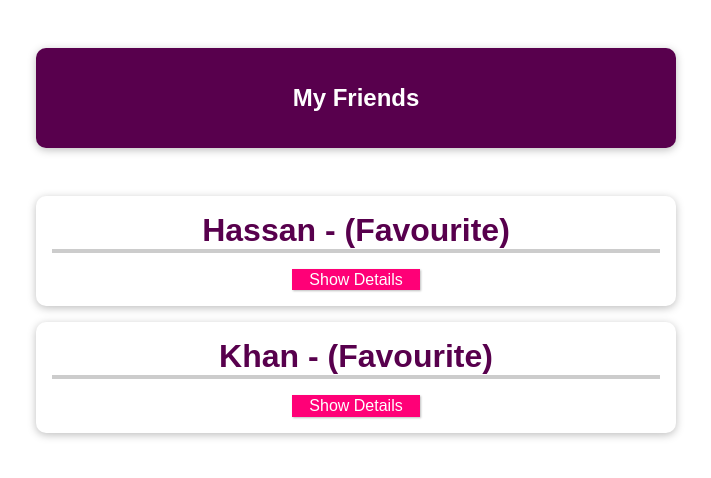
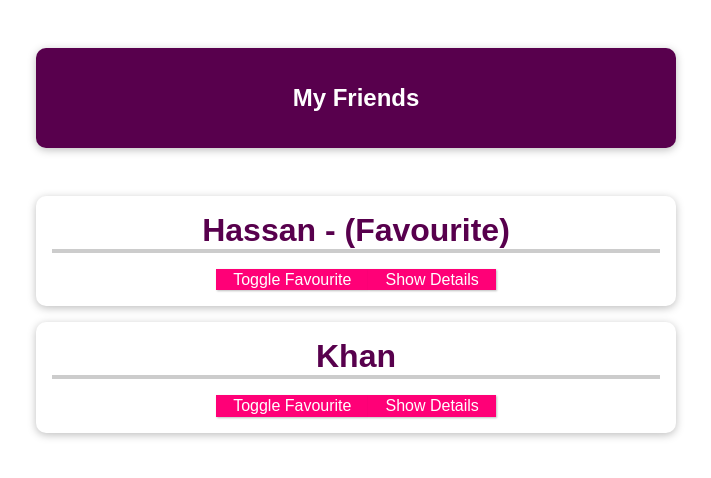
Before and after one commit to HassanKhan123/vuejs-components, a Vue app: page / in a window 1280 px wide. Shown: the top 478 px of the page, without its empty margins (284-995 px from the left). Built offline with nearby package versions, Linux system fonts and the light colour scheme.

Commit message:
emitting custom events - child to parent communication

```diff
--- a/src/App.vue
+++ b/src/App.vue
@@ -7,10 +7,12 @@
       <friend-contact
         v-for="friend in friends"
         :key="friend.id"
+        :id="friend.id"
         :name="friend.name"
         :email="friend.email"
         :phone-number="friend.phone"
-        :is-favourite="true"
+        :is-favourite="friend.isFavourite"
+        @toggle-favourite="toggleFavouriteStatus"
       ></friend-contact>
     </ul>
   </section>
@@ -26,15 +28,23 @@ export default {
           name: "Hassan",
           email: "hassan@gmail.com",
           phone: "03243219156",
+          isFavourite: true,
         },
         {
           id: "2",
           name: "Khan",
           email: "khan@gmail.com",
           phone: "03243219156",
+          isFavourite: false,
         },
       ],
     };
+  },
+  methods: {
+    toggleFavouriteStatus(id) {
+      const identifiedFriend = this.friends.find((friend) => friend.id === id);
+      identifiedFriend.isFavourite = !identifiedFriend.isFavourite;
+    },
   },
 };
 </script>
--- a/src/components/FriendContact.vue
+++ b/src/components/FriendContact.vue
@@ -1,6 +1,7 @@
 <template>
   <li>
     <h2>{{ name }} {{ isFavourite ? "- (Favourite)" : "" }}</h2>
+    <button @click="toggleFavourite">Toggle Favourite</button>
     <button @click="toggleDetails">
       {{ detailsAreVisible ? "Hide" : "Show" }} Details
     </button>
@@ -15,6 +16,10 @@
 export default {
   // props:['name','email','phoneNumber'],
   props: {
+    id: {
+      type: String,
+      required: true,
+    },
     name: {
       type: String,
       required: true,
@@ -42,6 +47,9 @@ export default {
     toggleDetails() {
       this.detailsAreVisible = !this.detailsAreVisible;
     },
+    toggleFavourite() {
+      this.$emit("toggle-favourite", this.id);
+    },
   },
 };
 </script>
```
